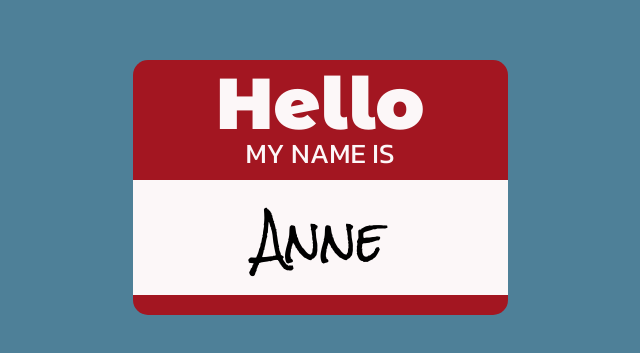
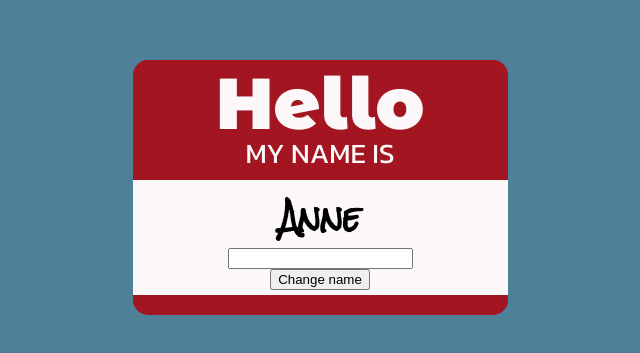
Before and after one commit to AnneGrant/lab-02a-nametag, a plain HTML site: page index.html in a window 1280 px wide. Shown: the part 221-574 px from the top of the page, without its empty margins (320-960 px from the left). Drawn offline with Linux system fonts and the light colour scheme.

Commit message:
add js input field

```diff
--- /dev/null
+++ b/app.js
@@ -0,0 +1,9 @@
+const myName = document.getElementById('name-output');
+const myInput = document.getElementById('name-input');
+const myButton = document.getElementById('name-button');
+
+myButton.addEventListener('click', () => {
+    const userInput = myInput.value;
+
+    myName.textContent = userInput;
+});
--- a/index.html
+++ b/index.html
@@ -15,12 +15,14 @@
             <div class="my-name-is">MY NAME IS</div>
         </section>
         <section class="middle">
-            Anne
+            <h2 id="name-output">Anne</h2>
+            <input id="name-input" />
+            <button id="name-button">Change name</button>
         </section>
         <section class="bottom">
 
         </section>
     </main>
-
+    <script type="module" src="app.js"></script>
 </body>
 </html>
--- a/style.css
+++ b/style.css
@@ -19,12 +19,14 @@ main {
 
  .middle {
     display: flex;
+    flex-direction: column;
     justify-content: center;
     align-items: center;
     background: #FCF7F8;
     height: 115px;
     font-family: 'Rock Salt', cursive;
-    font-size: 3rem;
+    font-size: 1.25rem;
+    line-height: .5;
  }
 
  .bottom {
@@ -46,3 +48,15 @@ main {
      font-family: 'Kanit', sans-serif;
      font-weight: 400;
  }
+
+ #name-output {
+
+ }
+
+ #name-input {
+
+ }
+
+ #name-button {
+
+ }
```
